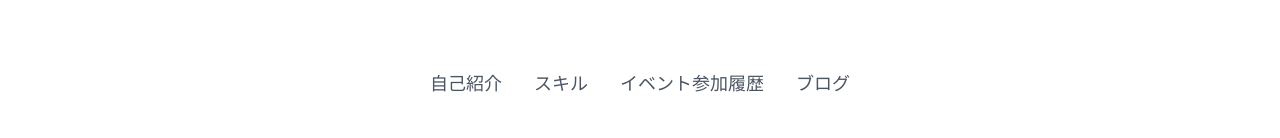
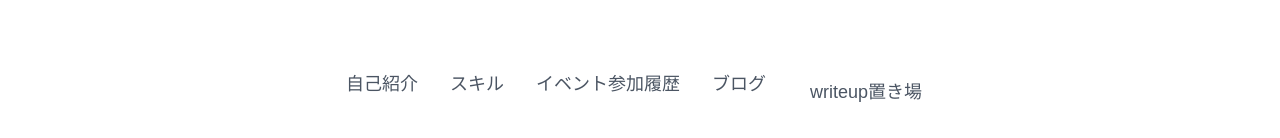
Before and after one commit to kodai-160/portfolio, a Next.js app: page / in a window 1280 px wide. Shown: the part 466-604 px from the top of the page. Built offline with nearby package versions, Linux system fonts and the light colour scheme.

Commit message:
ctf writeup置き場の追加

```diff
--- a/src/app/page.tsx
+++ b/src/app/page.tsx
@@ -58,6 +58,11 @@ export default function Home() {
               ブログ
             </Link>
           </li>
+          <li>
+            <a href="https://kodai-160.github.io/" target="_blank" rel="noopener noreferrer" className="block px-3 py-2 text-gray-600 dark:text-gray-400 hover:text-black dark:hover:text-white" onClick={() => setIsMenuOpen(false)}>
+                  writeup置き場
+            </a>
+          </li>
         </ul>
       </nav>
 
```
